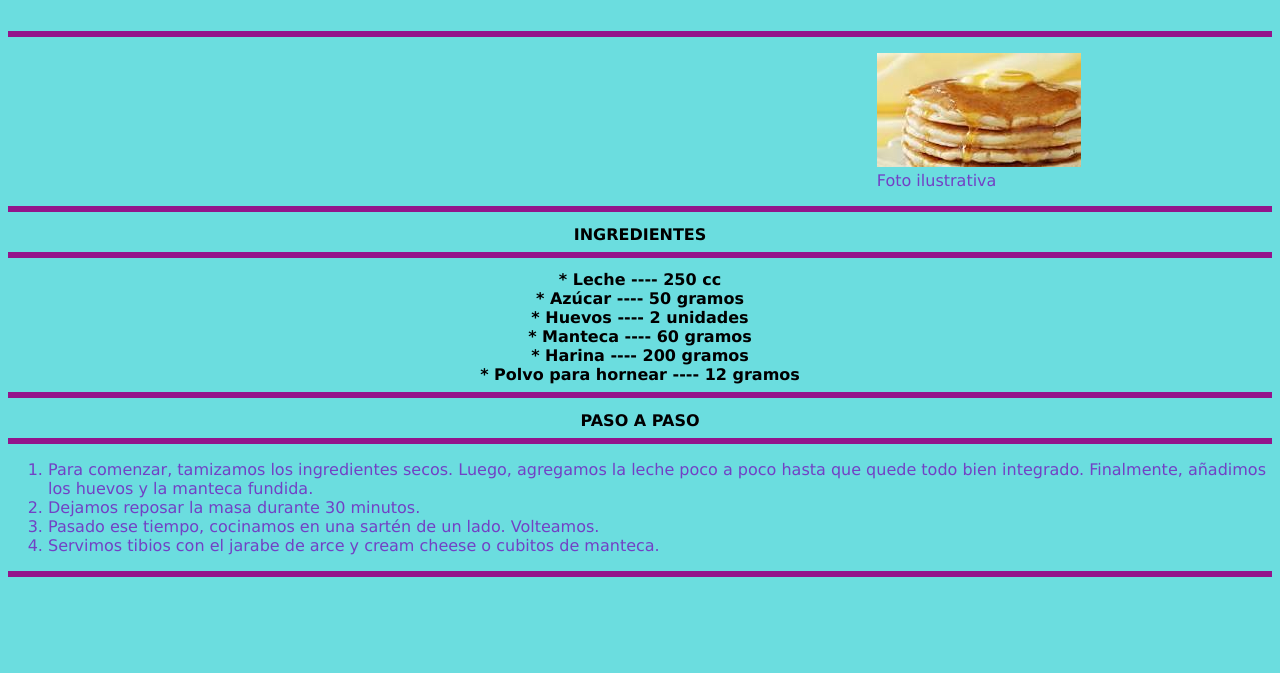
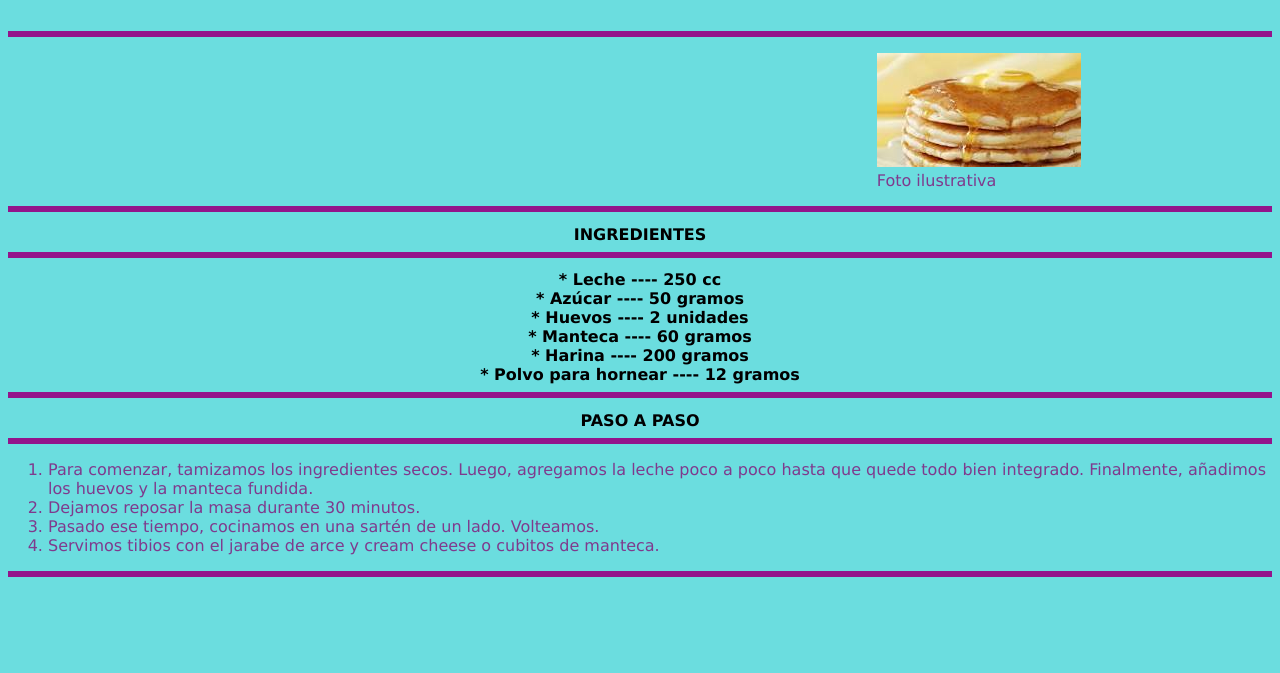
Before and after one commit to RominaAnta/TP-1-ROMINA-ANTAGLI, a plain HTML site: page Index.html in a window 1280 px wide. Shown: the part 127-800 px from the top of the page. Drawn offline with Linux system fonts and the light colour scheme.

Commit message:
TP 1 Antagli

```diff
--- a/css/desing.css
+++ b/css/desing.css
@@ -1,6 +1,6 @@
 body {
     background-color: rgba(86, 217, 219, 0.87);
-    color:rgb(114, 65, 197);
+    color:rgb(127, 58, 141);
 }
 
 h1 {
```
